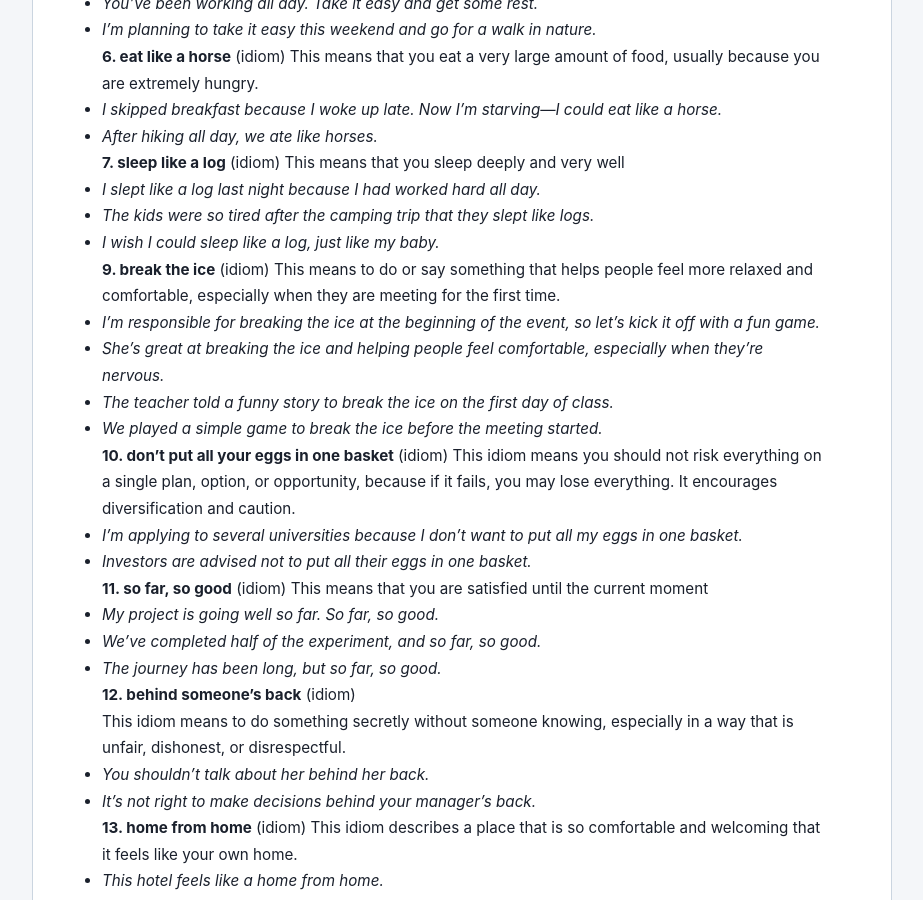
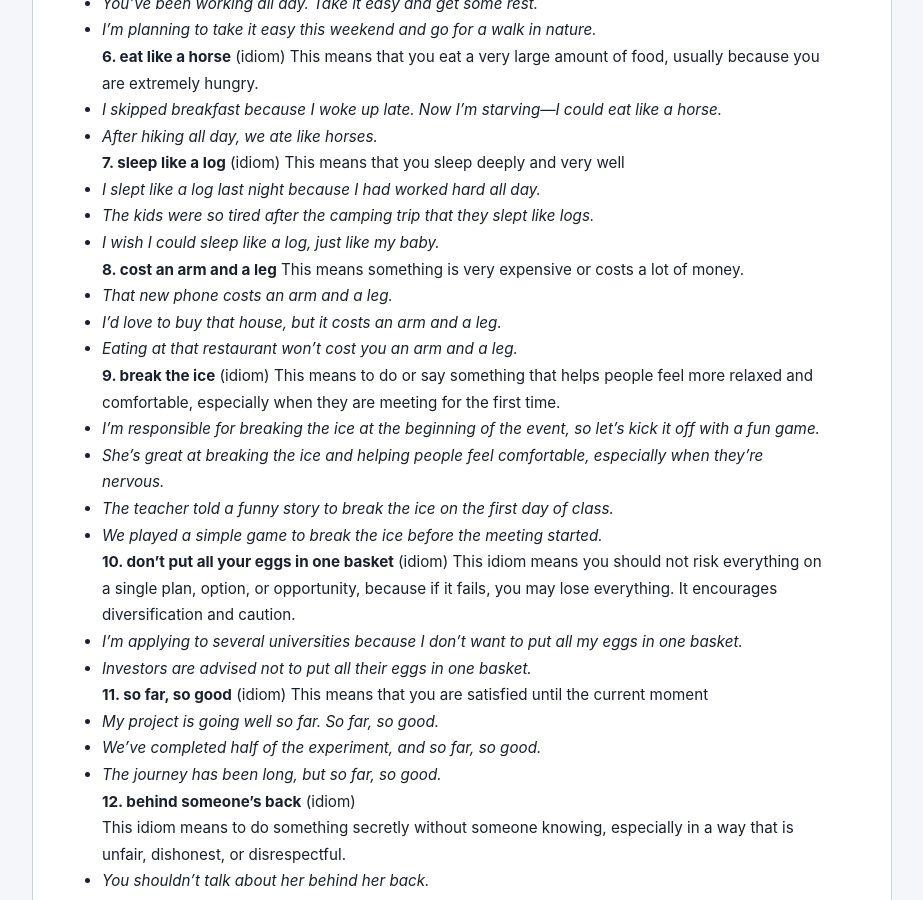
Before and after one commit to DangLeUyen/blog, a Jekyll site: the page built from _posts/2026-07-02-ELVocab.md, in a window 1280 px wide and 900 px high, scrolled down 1087 px. Shown: the whole window, without its empty margins (178-1101 px from the left). Built offline with Jekyll 4.4.1, drawn with Linux system fonts in a browser that asks for light colours.

Commit message:
Update 2026-07-02-ELVocab.md

```diff
--- a/_posts/2026-07-02-ELVocab.md
+++ b/_posts/2026-07-02-ELVocab.md
@@ -54,7 +54,11 @@ This means that you sleep deeply and very well
 - *The kids were so tired after the camping trip that they slept like logs.*
 - *I wish I could sleep like a log, just like my baby.*
 
-
+**8. cost an arm and a leg**
+This means something is very expensive or costs a lot of money.
+- *That new phone costs an arm and a leg.*
+- *I'd love to buy that house, but it costs an arm and a leg.*
+- *Eating at that restaurant won't cost you an arm and a leg.*
 
 **9. break the ice** (idiom)
 This means to do or say something that helps people feel more relaxed and comfortable, especially when they are meeting for the first time.
```
